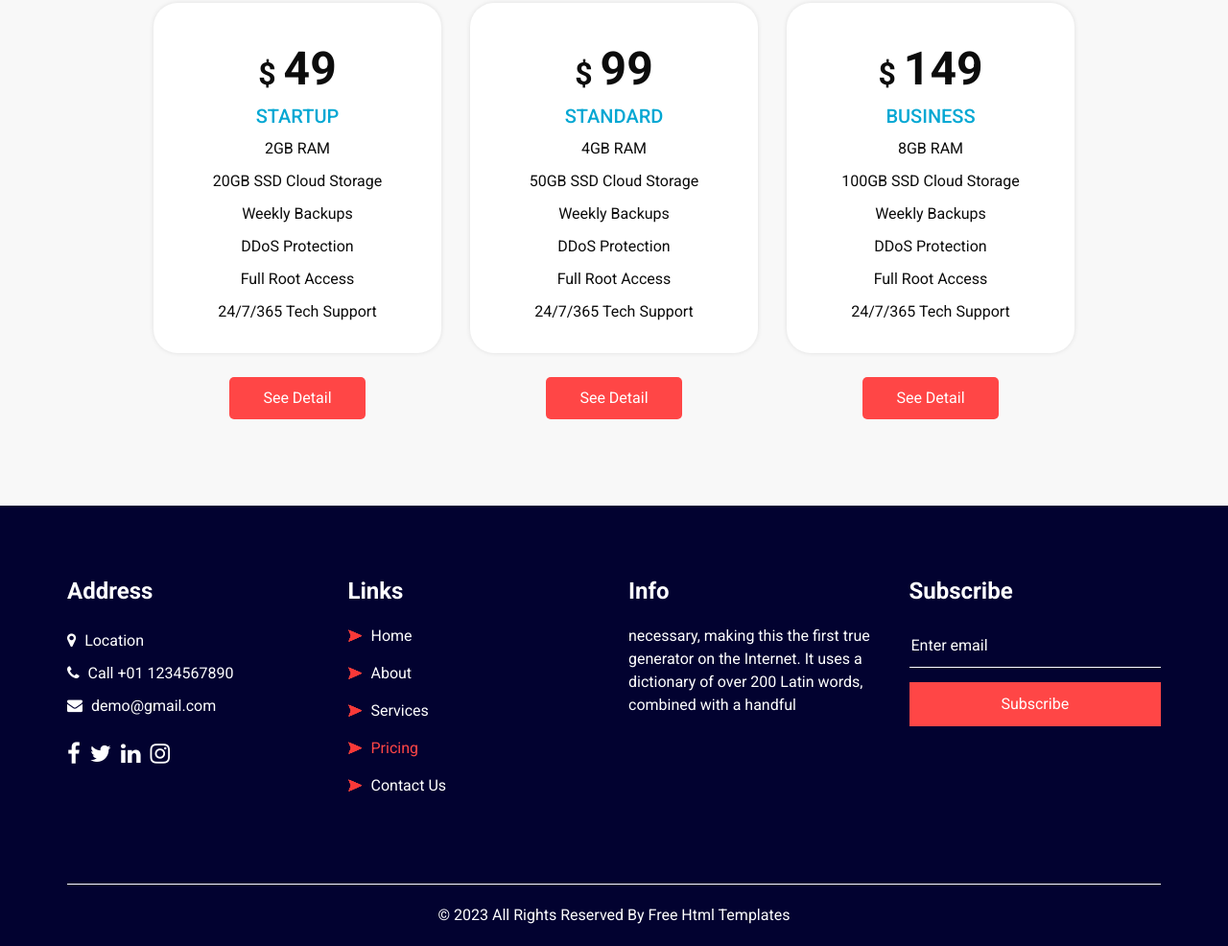
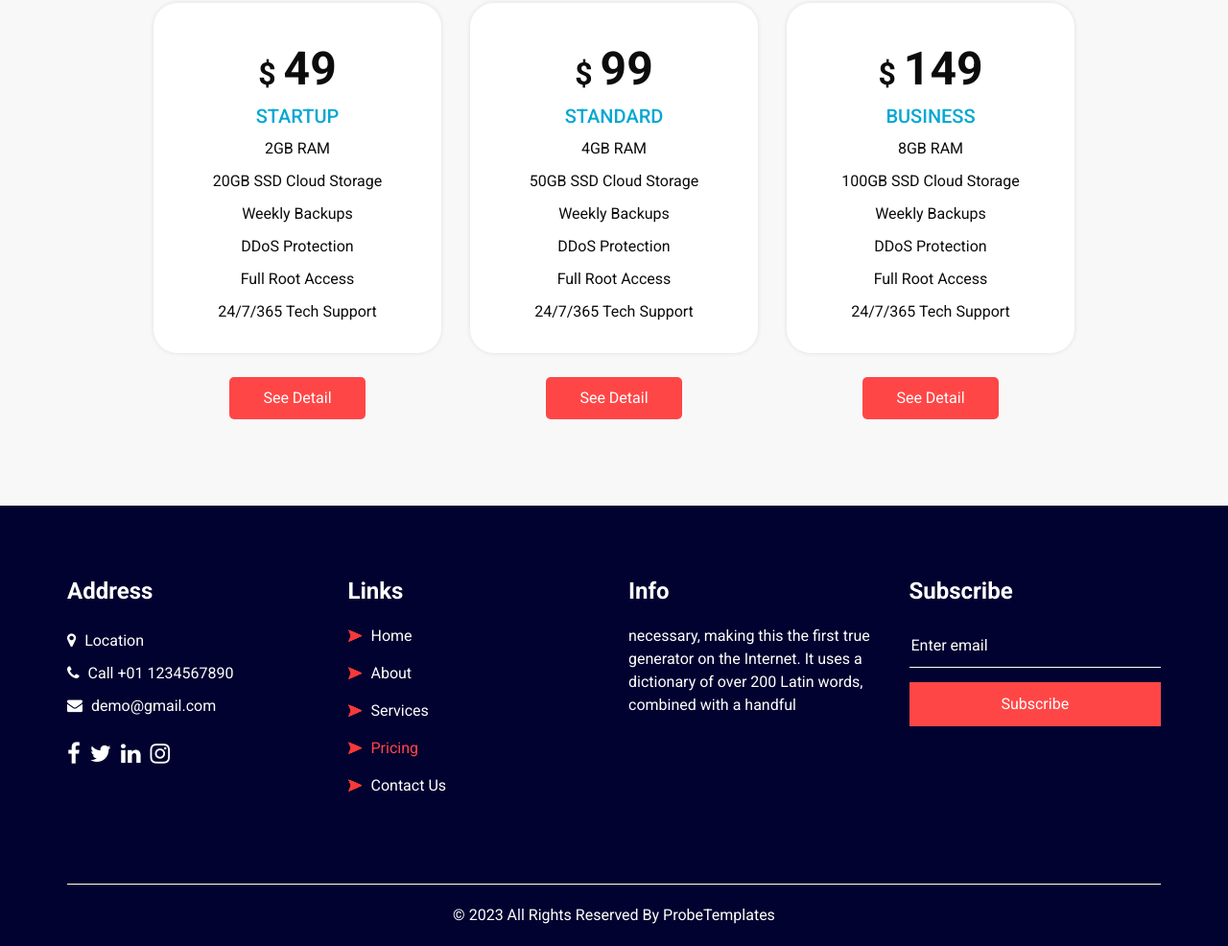
Before and after one commit to mohammadalamin2k23/hostit, a plain HTML site: page price.html in a window 1280 px wide. Shown: the part 813-1799 px from the top of the page at 96% size. Drawn offline with Linux system fonts and the light colour scheme; a script that the page names is missing.

Commit message:
Update price.html

```diff
--- a/price.html
+++ b/price.html
@@ -425,7 +425,7 @@
     <div class="container">
       <p>
         &copy; <span id="displayYear"></span> All Rights Reserved By
-        <a href="https://html.design/">Free Html Templates</a>
+        <a href="/">ProbeTemplates</a>
       </p>
     </div>
   </footer>
```
